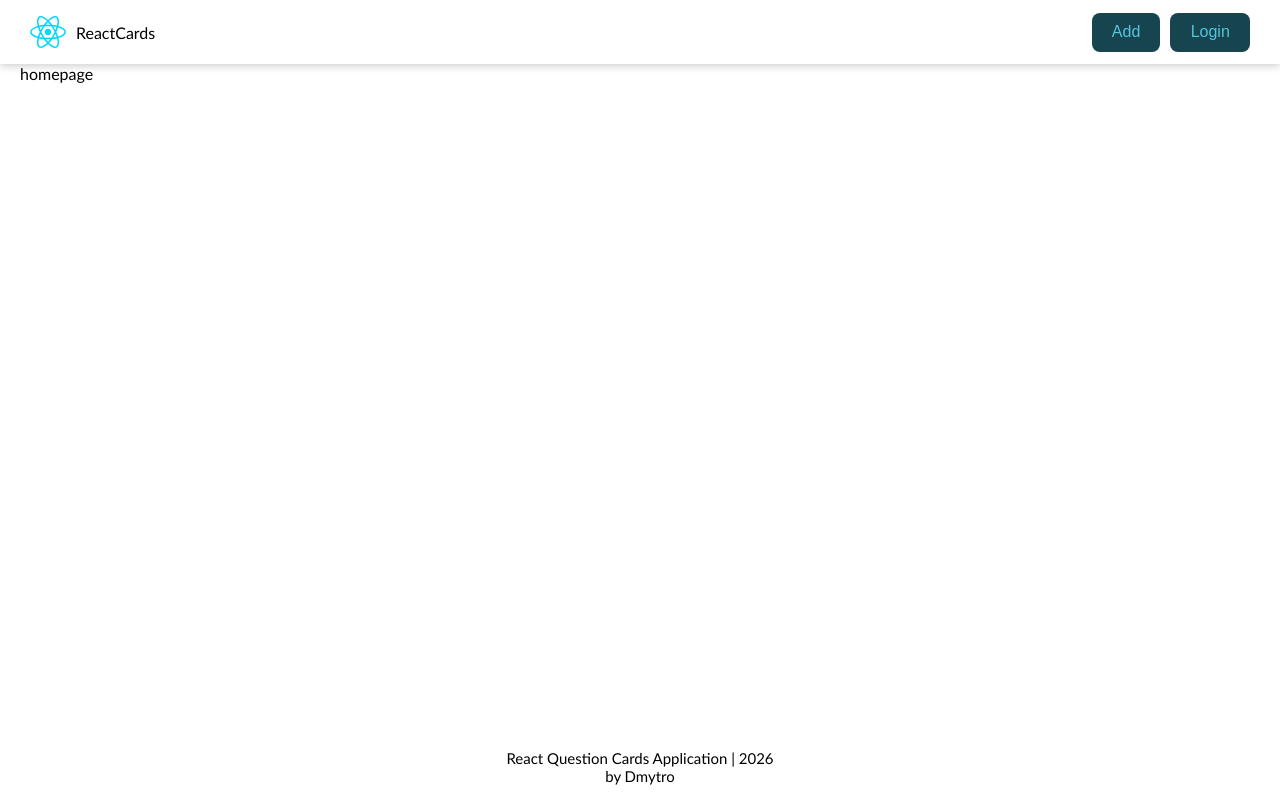
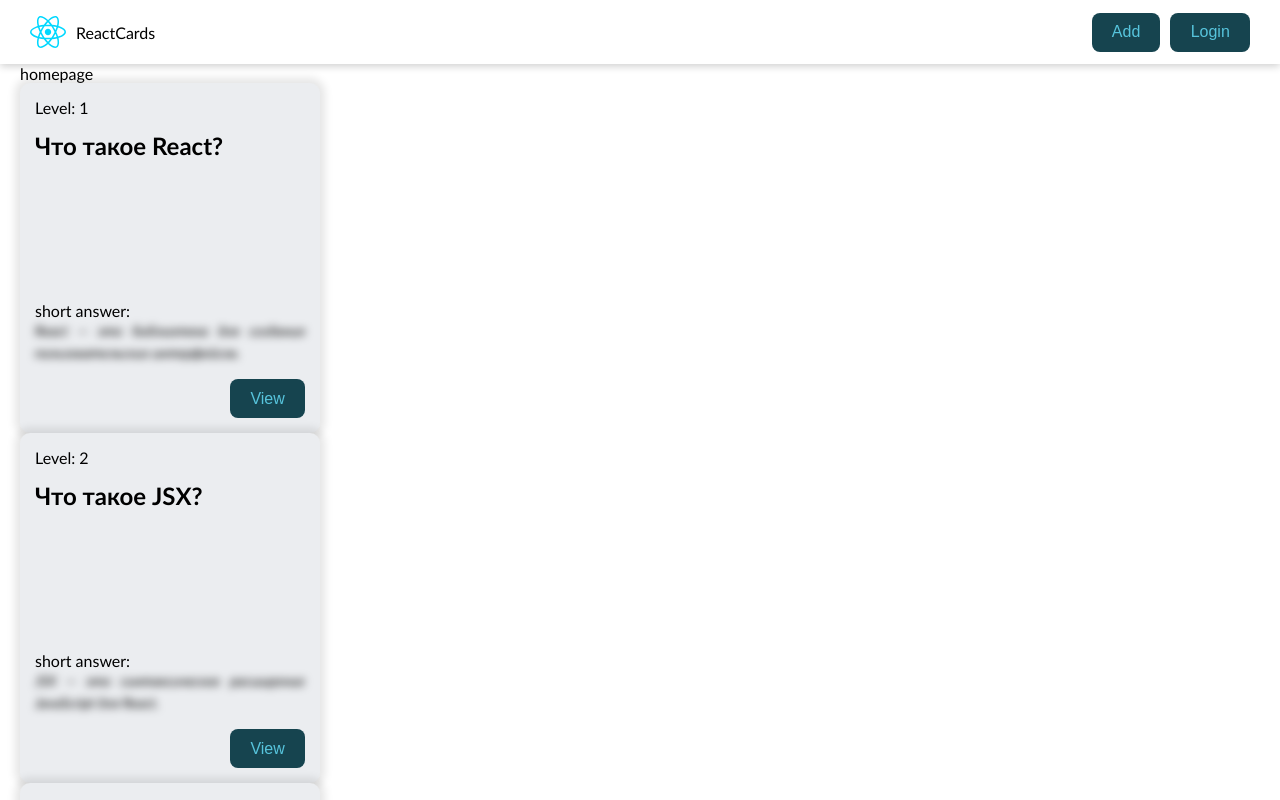
Before and after one commit to gimonch1k/React_Cards, a React (Vite) app: page / in a window 1280 px wide. Built offline with nearby package versions, Linux system fonts and the light colour scheme; data requests are answered from the project's data file.

Commit message:
added useEffect

```diff
--- a/package.json
+++ b/package.json
@@ -7,7 +7,9 @@
     "dev": "vite",
     "build": "vite build",
     "lint": "eslint .",
-    "preview": "vite preview"
+    "preview": "vite preview",
+    "server": "json-server --watch db.json -p 8801",
+    "server:help": "json-server --help"
   },
   "dependencies": {
     "react": "^19.2.8",
@@ -23,6 +25,7 @@
     "eslint-plugin-react-hooks": "^7.1.1",
     "eslint-plugin-react-refresh": "^0.5.3",
     "globals": "^17.7.0",
+    "json-server": "^1.0.0-beta.15",
     "sass": "^1.102.0",
     "vite": "^8.2.0"
   }
--- /dev/null
+++ b/src/constants/index.js
@@ -0,0 +1 @@
+export const API_URL = "http://localhost:8801";
--- a/src/pages/HomePage/HomePage.jsx
+++ b/src/pages/HomePage/HomePage.jsx
@@ -1,12 +1,33 @@
+import { useEffect, useState } from "react";
+
+import { API_URL } from "../../constants";
 import { QuestionCard } from "../../components/QuestionCard";
+import { Button } from "../../components/Button";
 
 import styles from "./HomePage.module.scss";
 
 export function HomePage() {
+  const [questions, setQuestions] = useState([]);
+
+  const getQuestions = async () => {
+    try {
+      const response = await fetch(`${API_URL}/react`);
+      return await response.json();
+    } catch (e) {
+      console.error(e);
+    }
+  };
+
+  useEffect(() => {
+    getQuestions().then(setQuestions);
+  }, []);
+
   return (
     <>
       homepage
-      {/* <QuestionCard /> */}
+      {questions.map((card) => (
+        <QuestionCard card={card} key={card.id} />
+      ))}
     </>
   );
 }
```
Also changed, not shown: 1 other file (tests, documents, lock files or other folders).
